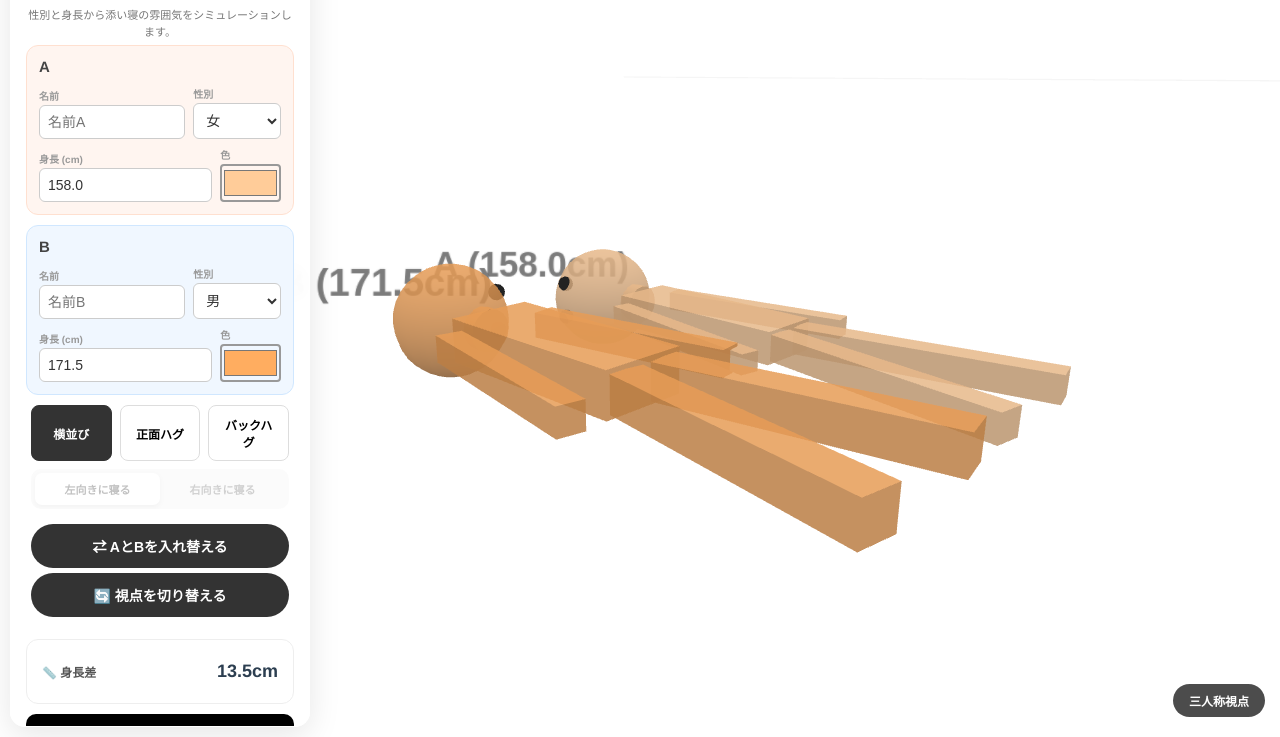
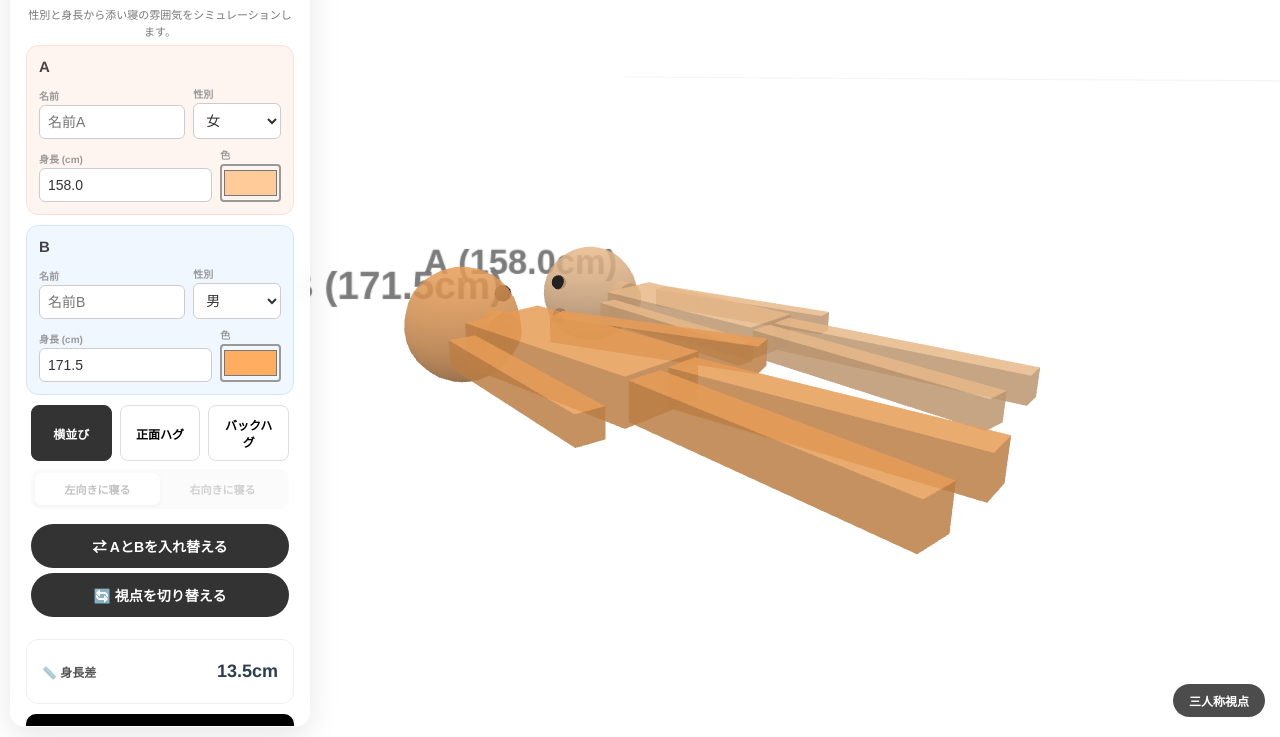
Before and after one commit to qwertyaz111/cuddling-simulator, a plain HTML site: page index.html in a window 1280 px wide. Shown: the part 63-800 px from the top of the page. Drawn offline with nearby package versions, Linux system fonts and the light colour scheme; animation ran at ten frames a second.

Commit message:
index.html を更新

```diff
--- a/index.html
+++ b/index.html
@@ -248,7 +248,16 @@ let personA, personB, walkGroup;
 let currentView = '3rd';
 let hugMode = 'side';
 let backHugSide = 'left';
-let rotation = { x: 0.3, y: 0.8 }, camDist = 2.5, isDragging = false, previousTouch = null, initialPinchDist = null;
+// 視点ごとに回転を別々に覚える（三人称に戻っても前の角度を失わない）
+const ROT_3RD_DEFAULT = { x: 0.3, y: 0.8 };
+let rot3rd = { ...ROT_3RD_DEFAULT };
+let rot1st = { x: 0, y: 0 };
+let rotation = rot3rd;
+let camDist = 2.5, isDragging = false, previousTouch = null, initialPinchDist = null;
+// 上下の回転は天井（真上）・床（真下）を越えさせない。越えると lookAt が裏返って
+// 左右を動かすたびに上下の効きが反転して見えるため、両視点とも必ずここで止める
+const PITCH_3RD_MIN = 0.02, PITCH_3RD_MAX = 1.45;   // 三人称：ほぼ水平〜真上の少し手前（床下にも潜らない）
+const PITCH_1ST_MIN = -1.35, PITCH_1ST_MAX = 1.35;  // 一人称：±約77度まで
 
 function init() {
     scene = new THREE.Scene();
@@ -437,16 +446,72 @@ function updateScene() {
     const deg10 = 10 * (Math.PI / 180);
 
     if (hugMode === 'side') {
+        const deg5 = 5 * (Math.PI / 180);
         const spreadA = personA.userData.shoulderW + (personA.userData.armLen * Math.sin(deg10));
         const spreadB = personB.userData.shoulderW + (personB.userData.armLen * Math.sin(deg10));
         const dist = spreadA + spreadB + 0.02;
 
         personA.position.z = -dist / 2; personA.rotation.y = -Math.PI / 2;
         personB.position.z = dist / 2; personB.rotation.y = -Math.PI / 2;
+
+        // 頭を揃える：目の高さ（体の軸方向の位置）が一致するよう、背の低い方を頭側へずらす
+        const maxEyeY = Math.max(personA.userData.eyeY, personB.userData.eyeY);
+        personA.position.y = maxEyeY - personA.userData.eyeY;
+        personB.position.y = maxEyeY - personB.userData.eyeY;
+
         [personA, personB].forEach(p => {
             p.arms.forEach((arm, i) => { arm.rotation.z = (i === 0 ? -1 : 1) * deg10; arm.rotation.x = 0; });
-            p.legs.forEach((leg, i) => { leg.rotation.z = (i === 0 ? -1 : 1) * deg10; });
+            // 脚の開きは腕より閉じ気味にする
+            p.legs.forEach((leg, i) => { leg.rotation.z = (i === 0 ? -1 : 1) * deg5; });
         });
+
+        // 手を繋ぐ：内側の腕（Aは arms[1]、Bは arms[0]）の先が、二人の間の
+        // 足側の一点で合うように両腕をその点へ向ける（腕が1本物なので、
+        // 目標点は短い方の腕がちょうど届く距離に置く。長い方の腕は少し行き過ぎて
+        // 手が重なる形になる）
+        const anchorOf = (p, i) => new THREE.Vector3(
+            0,
+            p.position.y + p.userData.shoulderY,
+            p.position.z + (i === 0 ? -1 : 1) * p.userData.shoulderW
+        );
+        const aA = anchorOf(personA, 1), aB = anchorOf(personB, 0);
+        const targetDist = Math.min(personA.userData.armLen, personB.userData.armLen);
+        const midY = (aA.y + aB.y) / 2, midZ = (aA.z + aB.z) / 2;
+        const halfDy = (aB.y - aA.y) / 2, halfDz = (aB.z - aA.z) / 2;
+        const drop = Math.sqrt(Math.max(0.09, targetDist * targetDist - halfDy * halfDy - halfDz * halfDz));
+        const clasp = new THREE.Vector3(0, midY - drop, midZ);
+        // 腕の長さが違うと片方が届かず・片方が行き過ぎて手が離れるので、
+        // 二人の胴体の間の範囲で目標点を少し探して、手先同士が一番近づく点にする
+        const zMin = Math.max(personA.position.z + personA.userData.width / 2 + 0.005, midZ - 0.07);
+        const zMax = Math.min(personB.position.z - personB.userData.width / 2 - 0.005, midZ + 0.07);
+        if (zMin < zMax) {
+            const tipGap = (c) => {
+                const tA = aA.clone().add(c.clone().sub(aA).normalize().multiplyScalar(personA.userData.armLen));
+                const tB = aB.clone().add(c.clone().sub(aB).normalize().multiplyScalar(personB.userData.armLen));
+                return tA.distanceTo(tB);
+            };
+            let best = tipGap(clasp), stepSize = 0.06;
+            for (let iter = 0; iter < 48; iter++) {
+                let improved = false;
+                for (const [dy, dz] of [[stepSize, 0], [-stepSize, 0], [0, stepSize], [0, -stepSize]]) {
+                    const cand = clasp.clone();
+                    cand.y = Math.max(midY - 0.9, Math.min(midY - 0.2, cand.y + dy));
+                    cand.z = Math.max(zMin, Math.min(zMax, cand.z + dz));
+                    const g = tipGap(cand);
+                    if (g < best - 1e-6) { best = g; clasp.copy(cand); improved = true; }
+                }
+                if (!improved) stepSize /= 2;
+            }
+        }
+        const aimArm = (p, i, anchor) => {
+            // グループ空間での目標方向 → 人物ローカル（rotation.y=-90度）では (z, y, -x)
+            const g = clasp.clone().sub(anchor).normalize();
+            const lx = g.z, ly = g.y, lz = -g.x;
+            p.arms[i].rotation.x = Math.atan2(-lz, -ly);
+            p.arms[i].rotation.z = Math.atan2(lx, Math.hypot(ly, lz));
+        };
+        aimArm(personA, 1, aA);
+        aimArm(personB, 0, aB);
     } else if (hugMode === 'front') {
         const dist = 0.34;
         personA.position.z = -dist / 2; personA.rotation.y = 0;
@@ -476,10 +541,14 @@ function updateScene() {
 
     walkGroup.add(personA, personB);
 
+    // 寝る向きの左右は「体の長軸まわりの寝返り」で切り替える。
+    // 以前は rotation.z の符号を反転していたため、頭と足の位置まで入れ替わって
+    // 画面が上下反転して見えた。z=+90度（頭の向きはそのまま）に x=180度を重ねると、
+    // 頭の位置を保ったまま顔の向きと下になる肩だけが入れ替わる。
     if (hugMode === 'back' && backHugSide === 'right') {
-        walkGroup.rotation.z = -Math.PI / 2;
+        walkGroup.rotation.set(Math.PI, 0, Math.PI / 2);
     } else {
-        walkGroup.rotation.z = Math.PI / 2;
+        walkGroup.rotation.set(0, 0, Math.PI / 2);
     }
 
     if (hugMode === 'side') {
@@ -526,7 +595,9 @@ function animate() {
         personA.headParts.lookAt(eyeB);
         personB.headParts.lookAt(eyeA);
     } else {
-        const forward = new THREE.Vector3(0, 0, 10).applyQuaternion(personA.quaternion).add(eyeA);
+        // 前方向はワールドでの向きで取る。personA.quaternion（ローカル）だと
+        // 右向きに寝た時にグループの反転が反映されず、Aの顔だけ後ろを向いてしまう
+        const forward = new THREE.Vector3(0, 0, 10).applyQuaternion(personA.getWorldQuaternion(new THREE.Quaternion())).add(eyeA);
         personA.headParts.lookAt(forward);
         personB.headParts.lookAt(eyeA);
     }
@@ -567,6 +638,7 @@ function animate() {
 
         camera.rotateY(rotation.y);
         camera.rotateX(rotation.x);
+        camera.rotation.z = 0; // 傾き（ロール）を残さない。残ると地平線が斜めになって上下・左右の効きが入れ替わる
     }
     renderer.render(scene, camera);
 }
@@ -574,13 +646,29 @@ function animate() {
 function setupControls() {
     const c = document.getElementById('canvas-container');
     const move = (dx, dy) => {
-        rotation.y -= dx * 0.005;
+        // 左右は他のシミュレーターと回る向きを揃える（右へ引いたら視点も右回り、
+        // 一人称なら右を向く）。元の符号だと左右だけ鏡のように逆に効いていた
+        rotation.y += dx * 0.005;
         rotation.x -= dy * 0.005;
+        // 上下は視点によらず必ず止める（天井・床を越えると上下の効きが反転する）
         if (currentView === '3rd') {
-            rotation.x = Math.max(-Math.PI/2 + 0.01, Math.min(Math.PI/2 - 0.01, rotation.x));
+            rotation.x = Math.max(PITCH_3RD_MIN, Math.min(PITCH_3RD_MAX, rotation.x));
+        } else {
+            rotation.x = Math.max(PITCH_1ST_MIN, Math.min(PITCH_1ST_MAX, rotation.x));
         }
     };
     c.addEventListener('mousedown', () => isDragging = true);
+    // ダブルクリックで今の視点のカメラを初期位置へ戻す
+    c.addEventListener('dblclick', () => {
+        if (currentView === '3rd') {
+            rot3rd = { ...ROT_3RD_DEFAULT };
+            rotation = rot3rd;
+            camDist = 2.5;
+        } else {
+            rot1st = { x: 0, y: 0 };
+            rotation = rot1st;
+        }
+    });
     window.addEventListener('mouseup', () => isDragging = false);
     window.addEventListener('mousemove', e => { if(isDragging) move(e.movementX, e.movementY); });
 
@@ -607,6 +695,7 @@ function setupControls() {
 
     window.addEventListener('touchend', () => {
         isDragging = false;
+        previousTouch = null;
         initialPinchDist = null;
     });
 
@@ -647,7 +736,13 @@ function switchView() {
     personB.headParts.visible = true; personB.nameTag.visible = true;
     if (currentView === 'A') { personA.headParts.visible = false; personA.nameTag.visible = false; }
     else if (currentView === 'B') { personB.headParts.visible = false; personB.nameTag.visible = false; }
-    rotation.x = 0; rotation.y = 0;
+    // 一人称は正面から始める。三人称は前に使っていた角度へ戻す（0,0の端からの視点に飛ばさない）
+    if (currentView === '3rd') {
+        rotation = rot3rd;
+    } else {
+        rot1st = { x: 0, y: 0 };
+        rotation = rot1st;
+    }
 }
 
 function shareToX() {
```
